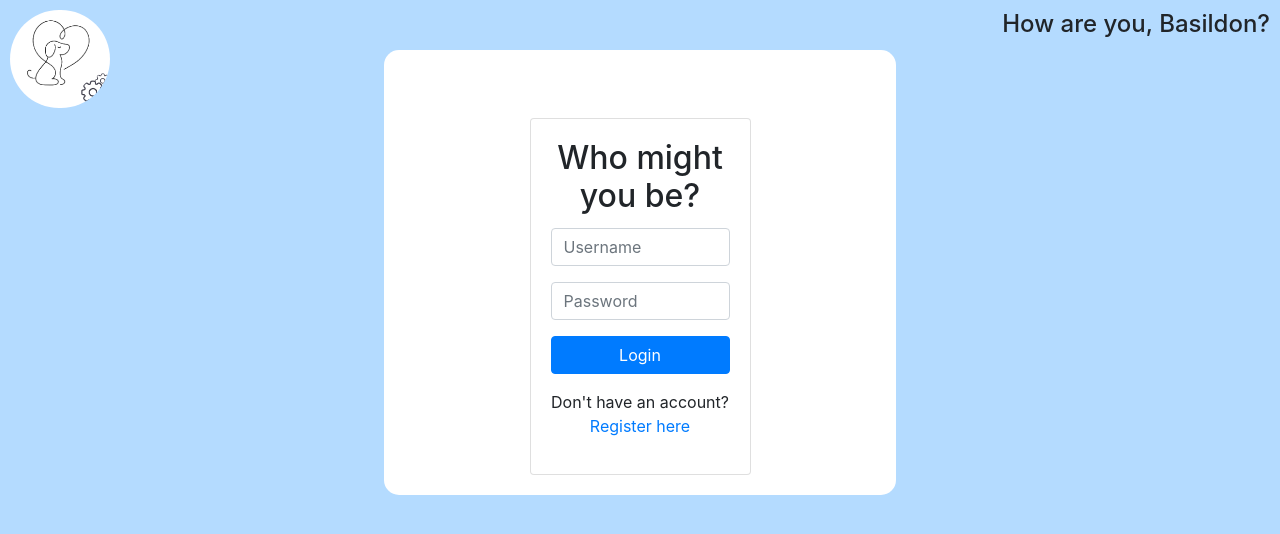
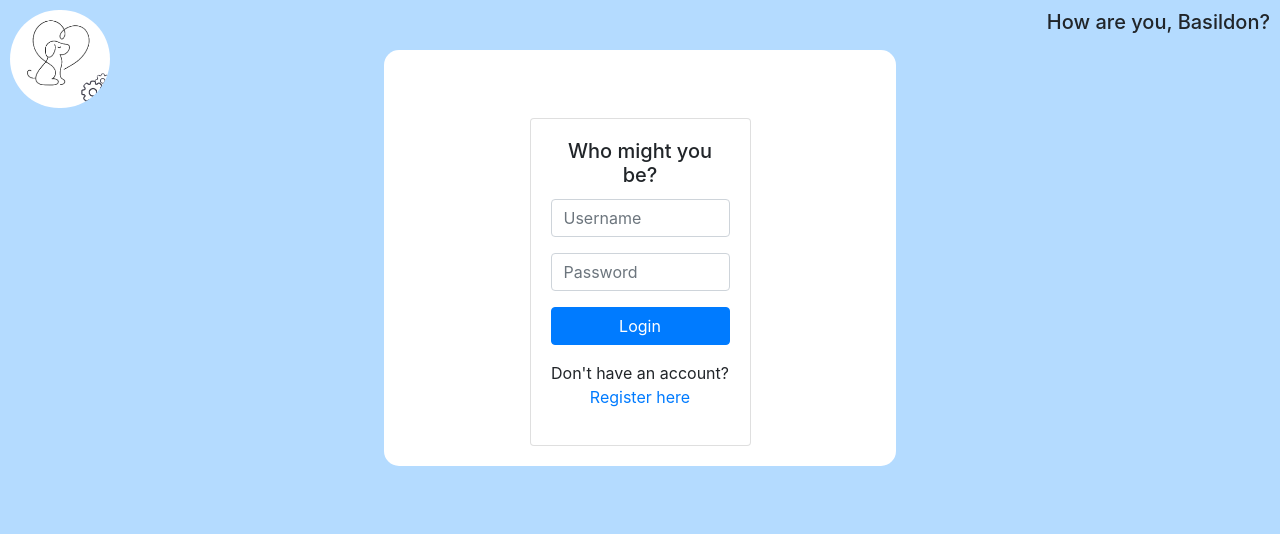
Before and after one commit to henritaing/social_tracker, a Flask app: page / in a window 1280 px wide. Shown: the top 534 px of the page. Run offline with Flask 3, Linux system fonts and the light colour scheme; some libraries are stand-ins or nearby versions.

Commit message:
last update css

```diff
--- /dev/null
+++ b/static/style_dashboard.css
@@ -0,0 +1,3 @@
+body {
+    background-color: #b4dbff;
+}
--- /dev/null
+++ b/static/style_inputs.css
@@ -0,0 +1,3 @@
+body {
+    background-color: #b4dbff;
+}
--- a/static/style_login.css
+++ b/static/style_login.css
@@ -7,6 +7,10 @@ body {
     padding: 20px;
     margin-top: 50px;
     width: 40%;
+}
+
+.card-body {
+    width: 100%;
 }
 
 .logo {
--- a/templates/inputs.html
+++ b/templates/inputs.html
@@ -4,8 +4,8 @@
     <meta charset="UTF-8">
     <meta name="viewport" content="width=device-width, initial-scale=1.0">
     <title>Inputs</title>
-    <!-- Inclure Bootstrap CSS -->
     <link rel="stylesheet" href="https://stackpath.bootstrapcdn.com/bootstrap/4.5.2/css/bootstrap.min.css">
+    <link rel="stylesheet" href="../static/style_inputs.css">
 </head>
 <body>
     <div class="container">
--- a/templates/login.html
+++ b/templates/login.html
@@ -4,7 +4,6 @@
     <meta charset="UTF-8">
     <meta name="viewport" content="width=device-width, initial-scale=1.0">
     <title>Login</title>
-    <!-- Inclure Bootstrap CSS -->
     <link rel="stylesheet" href="https://stackpath.bootstrapcdn.com/bootstrap/4.5.2/css/bootstrap.min.css">
     <link rel="stylesheet" href="../static/style_login.css">
 </head>
@@ -12,13 +11,13 @@
     <div class="container">
          <img src="/static/logo.png" alt="Votre logo" class="logo">
          <div class="header-text">
-             <h4>How are you, Basildon?</h4>
+             <h5>How are you, Basildon?</h5>
          </div>
         <div class="row justify-content-center">
             <div class="col-md-6">
                 <div class="card mt-5">
                     <div class="card-body">
-                        <h2 class="card-title text-center">Who might you be?</h2>
+                        <h5 class="card-title text-center">Who might you be?</h5>
                         {% if error %}
                         <div class="alert alert-danger" role="alert">
                             {{ error }}
--- a/templates/register.html
+++ b/templates/register.html
@@ -4,7 +4,6 @@
     <meta charset="UTF-8">
     <meta name="viewport" content="width=device-width, initial-scale=1.0">
     <title>Register</title>
-    <!-- Inclure Bootstrap CSS -->
     <link rel="stylesheet" href="https://stackpath.bootstrapcdn.com/bootstrap/4.5.2/css/bootstrap.min.css">
     <link rel="stylesheet" href="../static/style_register.css">
 </head>
```
Also changed, not shown: templates/dashboard.html (+2 -8 lines).
